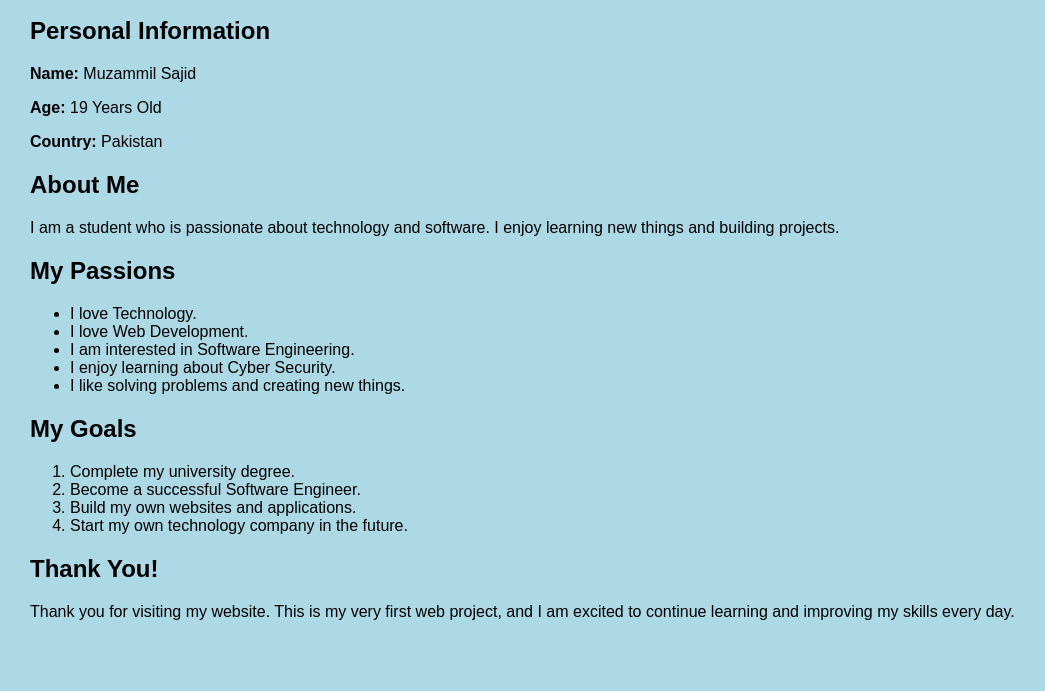
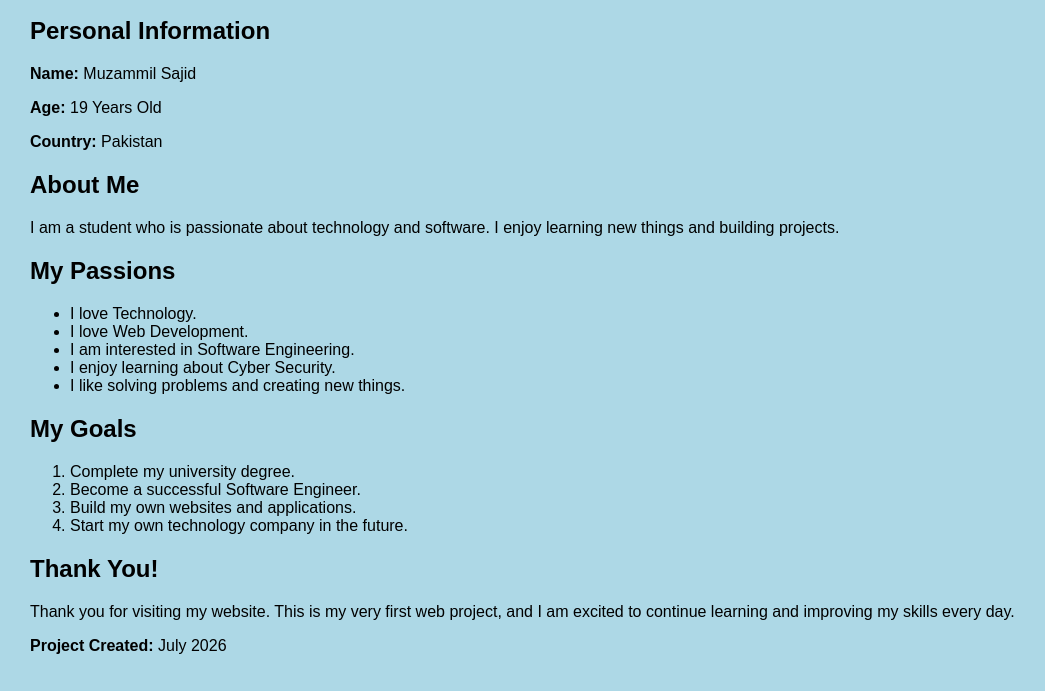
Before and after one commit to Muzammiil12/my-web, a plain HTML site: page index.html in a window 1280 px wide. Shown: the part 109-800 px from the top of the page, without its empty margins (0-1045 px from the left). Drawn offline with Linux system fonts and the light colour scheme.

Commit message:
Update index.html

```diff
--- a/index.html
+++ b/index.html
@@ -74,7 +74,7 @@
         project, and I am excited to continue learning and improving my
         skills every day.
     </p>
-
+<p><strong>Project Created:</strong> July 2026</p>
 </body>
 
 </html>
```
